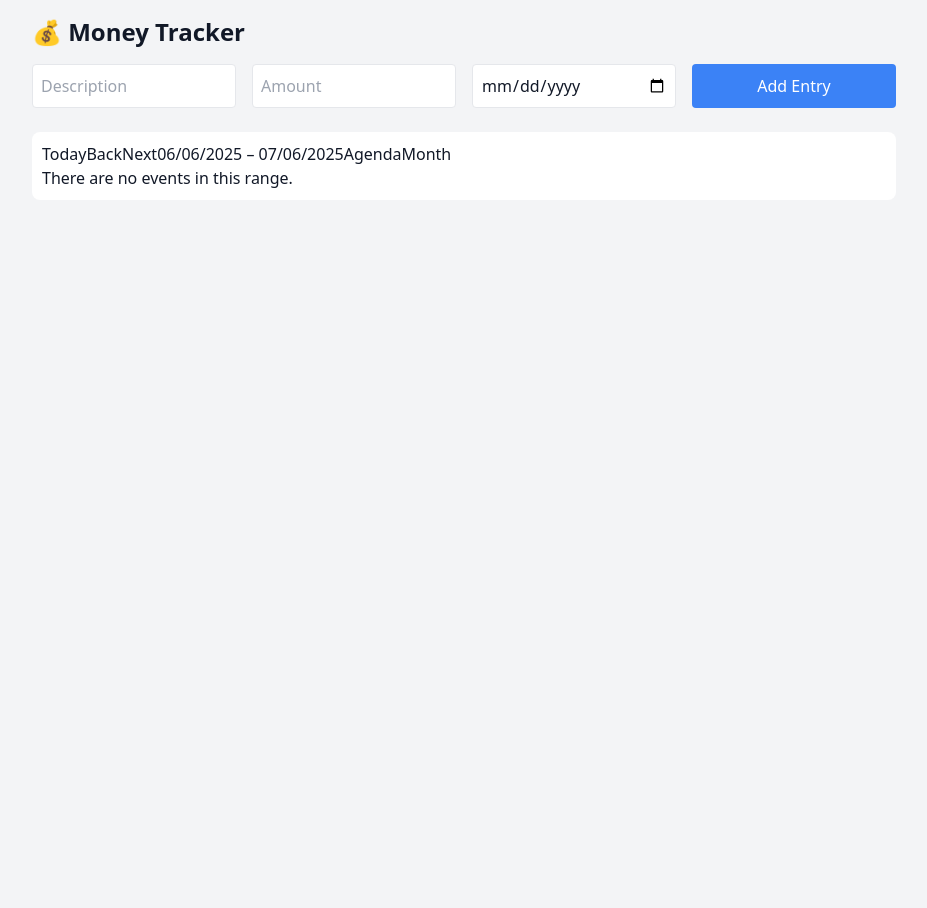
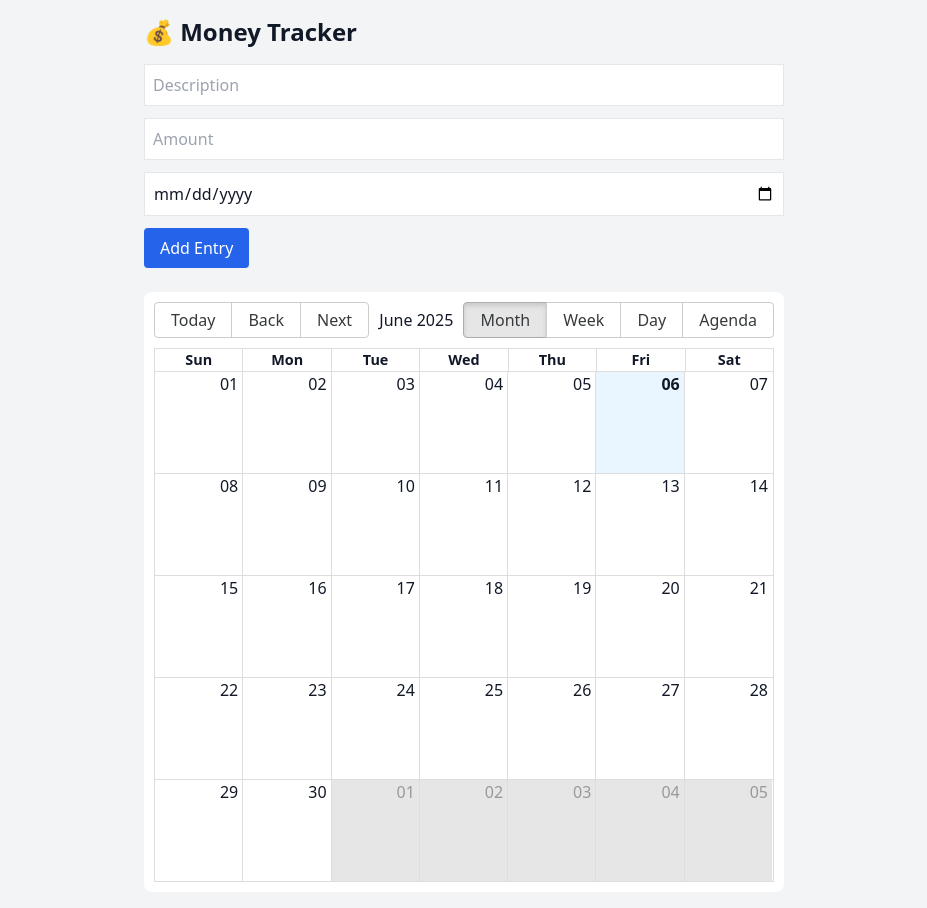
Before and after one commit to Miked0331/money-tracker, a React (Vite) app: page / in a window 1280 px wide. Shown: the whole page, without its empty margins (176-1103 px from the left). Before the commit the page ends 800 px from the top, so only its background shows below. Built offline with nearby package versions, Linux system fonts and the light colour scheme.

Commit message:
New Calendar

```diff
--- a/src/App.jsx
+++ b/src/App.jsx
@@ -18,54 +18,62 @@ function App() {
     localStorage.setItem("entries", JSON.stringify(entries));
   }, [entries]);
 
-  const handleSubmit = (e) => {
+  const handleAddEntry = (e) => {
     e.preventDefault();
     if (!description || !amount || !date) return;
 
     const newEntry = {
+      id: Date.now(),
       description,
       amount: parseFloat(amount),
       date,
     };
 
-    setEntries((prev) => [...prev, newEntry]);
+    setEntries([...entries, newEntry]);
     setDescription("");
     setAmount("");
     setDate("");
   };
 
+  const handleRemove = (id) => {
+    const updated = entries.filter((entry) => entry.id !== id);
+    setEntries(updated);
+  };
+
   return (
-    <div className="p-4 max-w-4xl mx-auto">
+    <div className="p-4 max-w-2xl mx-auto">
       <h1 className="text-2xl font-bold mb-4">💰 Money Tracker</h1>
 
-      <form onSubmit={handleSubmit} className="grid grid-cols-1 md:grid-cols-4 gap-4 mb-6">
+      <form onSubmit={handleAddEntry} className="mb-6 space-y-3">
         <input
+          className="border p-2 w-full"
           type="text"
           placeholder="Description"
           value={description}
           onChange={(e) => setDescription(e.target.value)}
-          className="p-2 border rounded"
         />
         <input
+          className="border p-2 w-full"
           type="number"
-          step="0.01"
           placeholder="Amount"
           value={amount}
           onChange={(e) => setAmount(e.target.value)}
-          className="p-2 border rounded"
         />
         <input
+          className="border p-2 w-full"
           type="date"
           value={date}
           onChange={(e) => setDate(e.target.value)}
-          className="p-2 border rounded"
         />
-        <button type="submit" className="bg-blue-500 text-white rounded px-4 py-2 hover:bg-blue-600">
+        <button
+          type="submit"
+          className="bg-blue-600 text-white py-2 px-4 rounded"
+        >
           Add Entry
         </button>
       </form>
 
-      <AgendaCalendar entries={entries} />
+      <AgendaCalendar entries={entries} onRemove={handleRemove} />
     </div>
   );
 }
--- a/src/components/AgendaCalendar.jsx
+++ b/src/components/AgendaCalendar.jsx
@@ -2,6 +2,7 @@ import React from "react";
 import { Calendar, Views, dateFnsLocalizer } from "react-big-calendar";
 import { format, parse, startOfWeek, getDay } from "date-fns";
 import enUS from "date-fns/locale/en-US";
+import "react-big-calendar/lib/css/react-big-calendar.css";
 
 const locales = {
   "en-US": enUS,
@@ -17,24 +18,25 @@ const localizer = dateFnsLocalizer({
 
 const AgendaCalendar = ({ entries }) => {
   const events = entries.map((e) => {
-    const amountNum = Number(e.amount);
-    const amountStr = isNaN(amountNum) ? "0.00" : amountNum.toFixed(2);
-    return {
-      title: `${e.description} - $${amountStr}`,
-      start: new Date(e.date),
-      end: new Date(e.date),
-    };
-  });
+  const [year, month, day] = e.date.split("-").map(Number);
+  const localDate = new Date(year, month - 1, day);
+
+  return {
+    title: `${e.description} - $${parseFloat(e.amount).toFixed(2)}`,
+    start: localDate,
+    end: localDate,
+  };
+});
 
   return (
-    <div style={{ height: 500 }}>
+    <div style={{ height: 600 }}>
       <Calendar
         localizer={localizer}
         events={events}
         startAccessor="start"
         endAccessor="end"
-        views={[Views.AGENDA, Views.MONTH]}
-        defaultView={Views.AGENDA}
+        views={[Views.MONTH, Views.WEEK, Views.DAY, Views.AGENDA]}
+        defaultView={Views.MONTH}
         style={{ backgroundColor: "#fff", padding: "10px", borderRadius: "8px" }}
       />
     </div>
```
